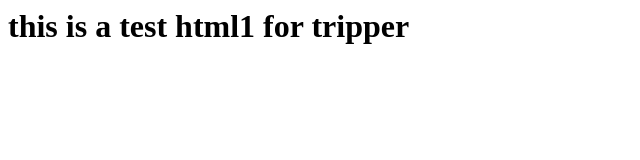
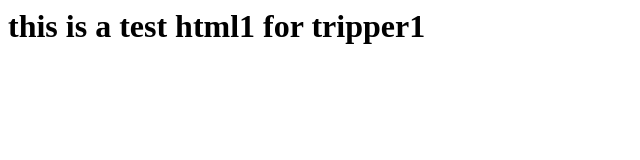
Before and after one commit to AlexWIllBeGood/TestJenkins, a plain HTML site: page index.html in a window 1280 px wide. Shown: the full height of the page, 0-640 px from the left. Drawn offline with Linux system fonts and the light colour scheme.

Commit message:
common commit

```diff
--- a/index.html
+++ b/index.html
@@ -1,5 +1,5 @@
 <html>
     <body>
-        <h1>this is a test html1 for tripper</h1>
+        <h1>this is a test html1 for tripper1</h1>
     </body>
 </html>
```
